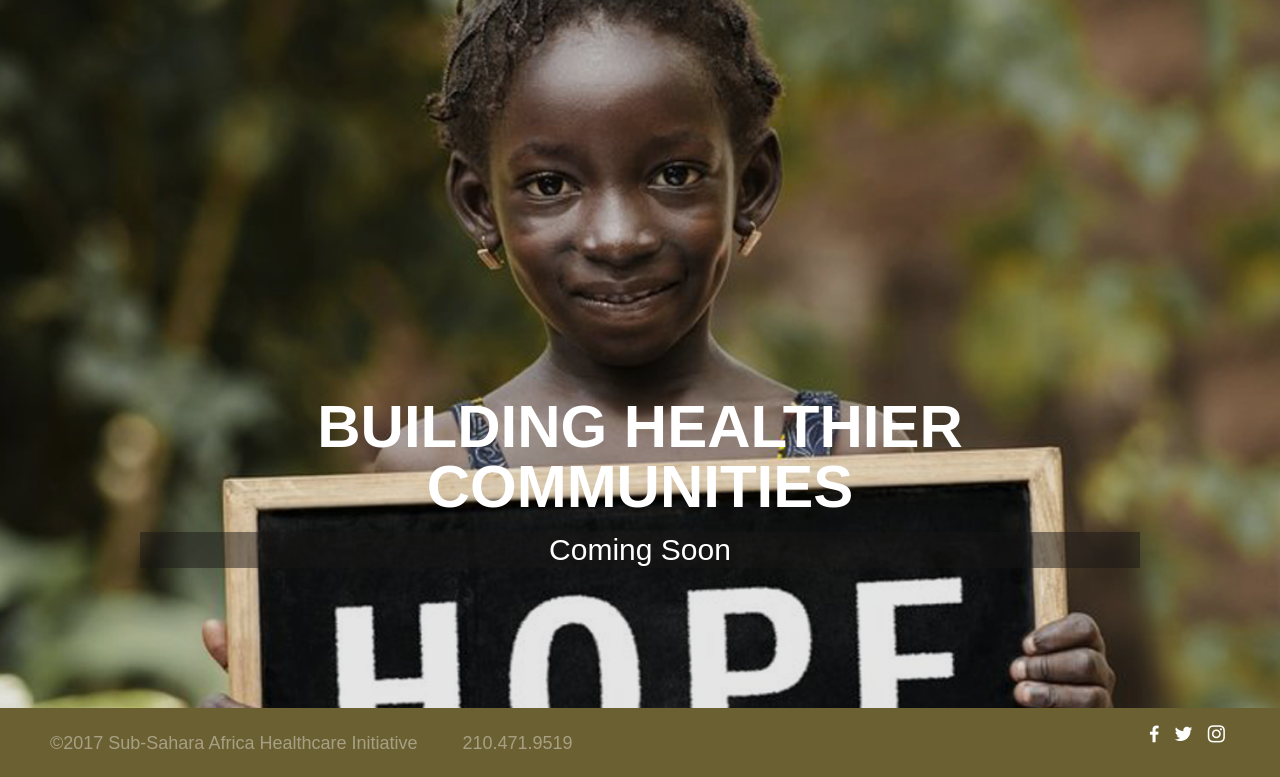
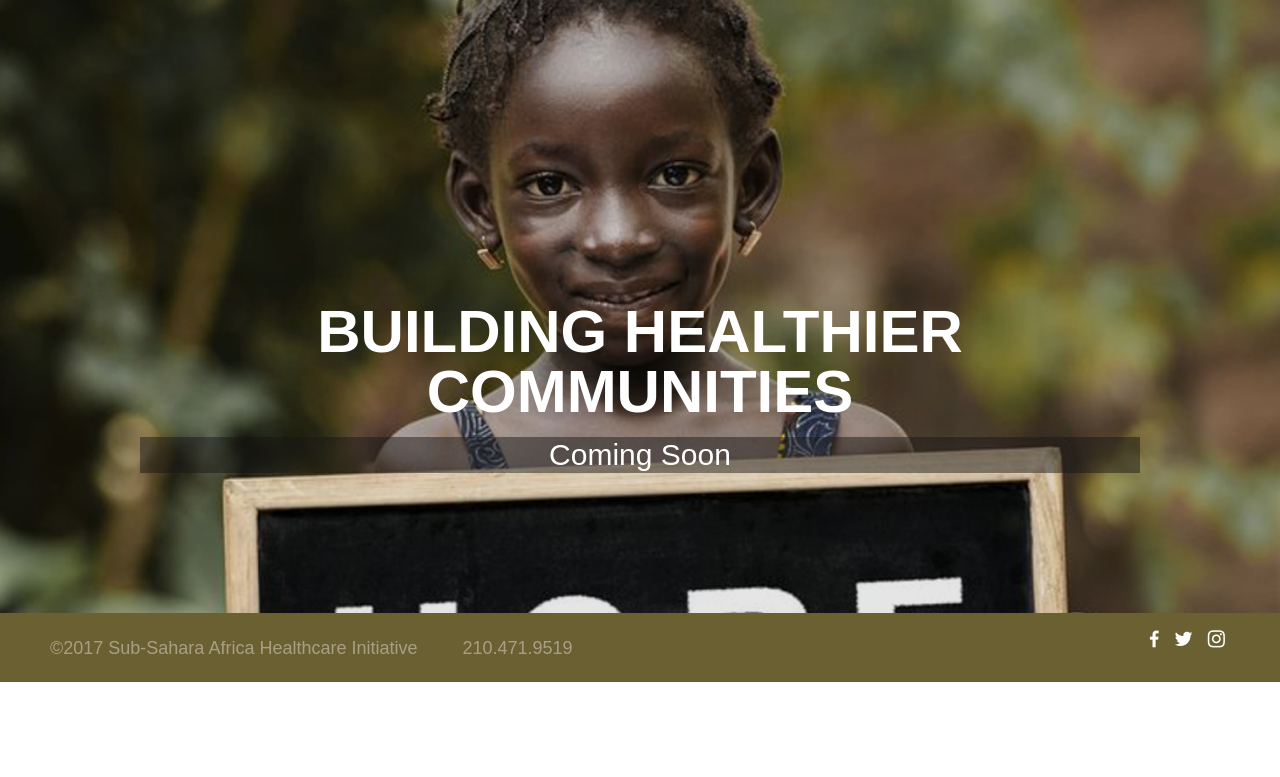
Before and after one commit to gnagna217/ssahipath, a website: page soon.html in a window 1280 px wide. Shown: the part 98-875 px from the top of the page. After the commit the page ends 800 px from the top, so only its background shows below. Drawn offline with Linux system fonts and the light colour scheme.

```diff
--- a/soon.html
+++ b/soon.html
@@ -68,7 +68,7 @@
                <header id="site-header">
                   <a href="./soon.html" id="header-logo-link" style="width: 165px;"><span style="float: left;"><img src="./images/ssa_africa.png" scale="0" width="50px"></span>Sub-Saharan Africa Healthcare Initiative</a>
                </header>
-               <section id="section-home-heading" class="page-header increasehomehero">
+               <section id="section-home-heading" class="page-header increasehomehero" style="padding: 380px 0px 130px;">
                   <div class="video-bg bg-home" style=""></div>
                   <div class="transparent-bg"></div>
                   <div class="container">
```
